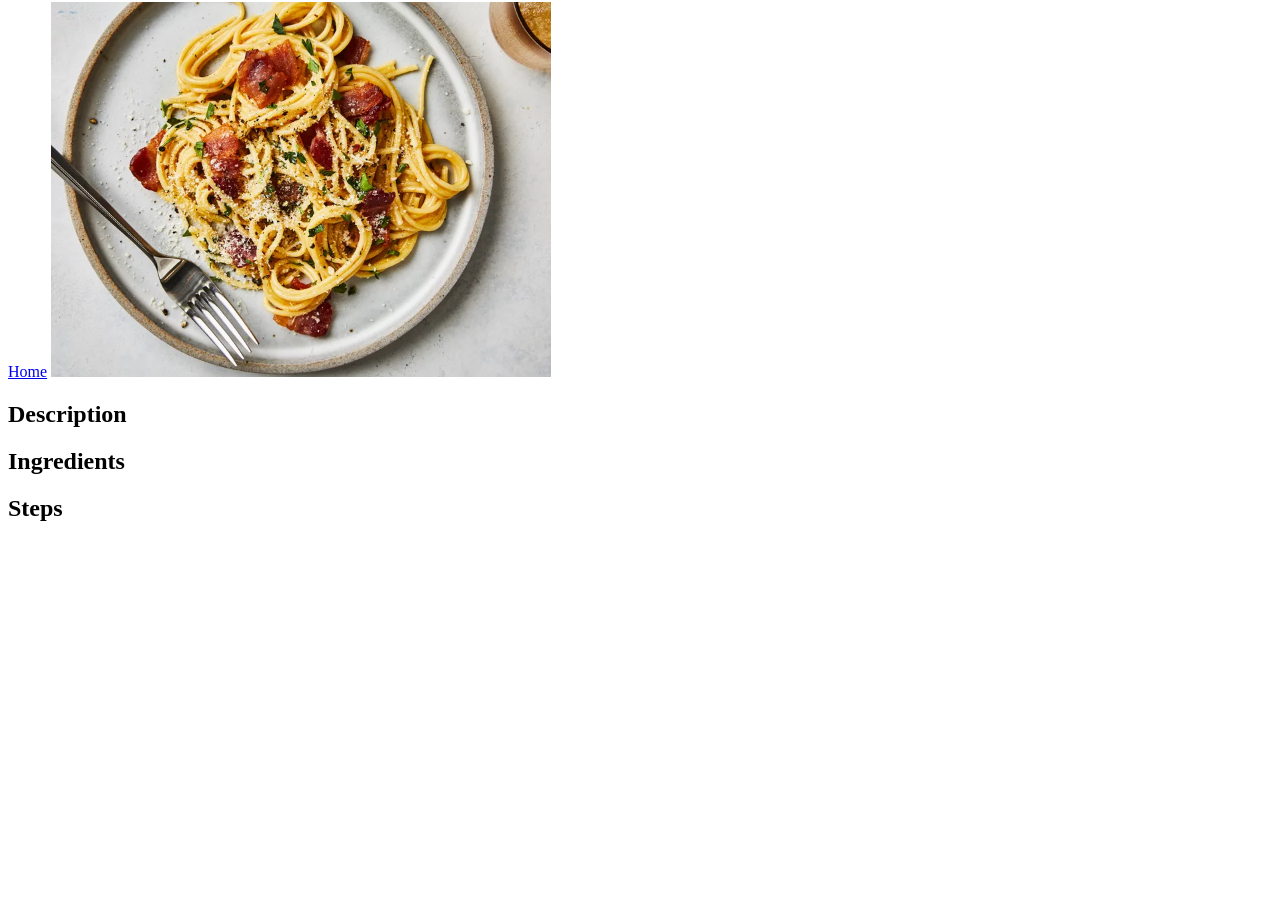
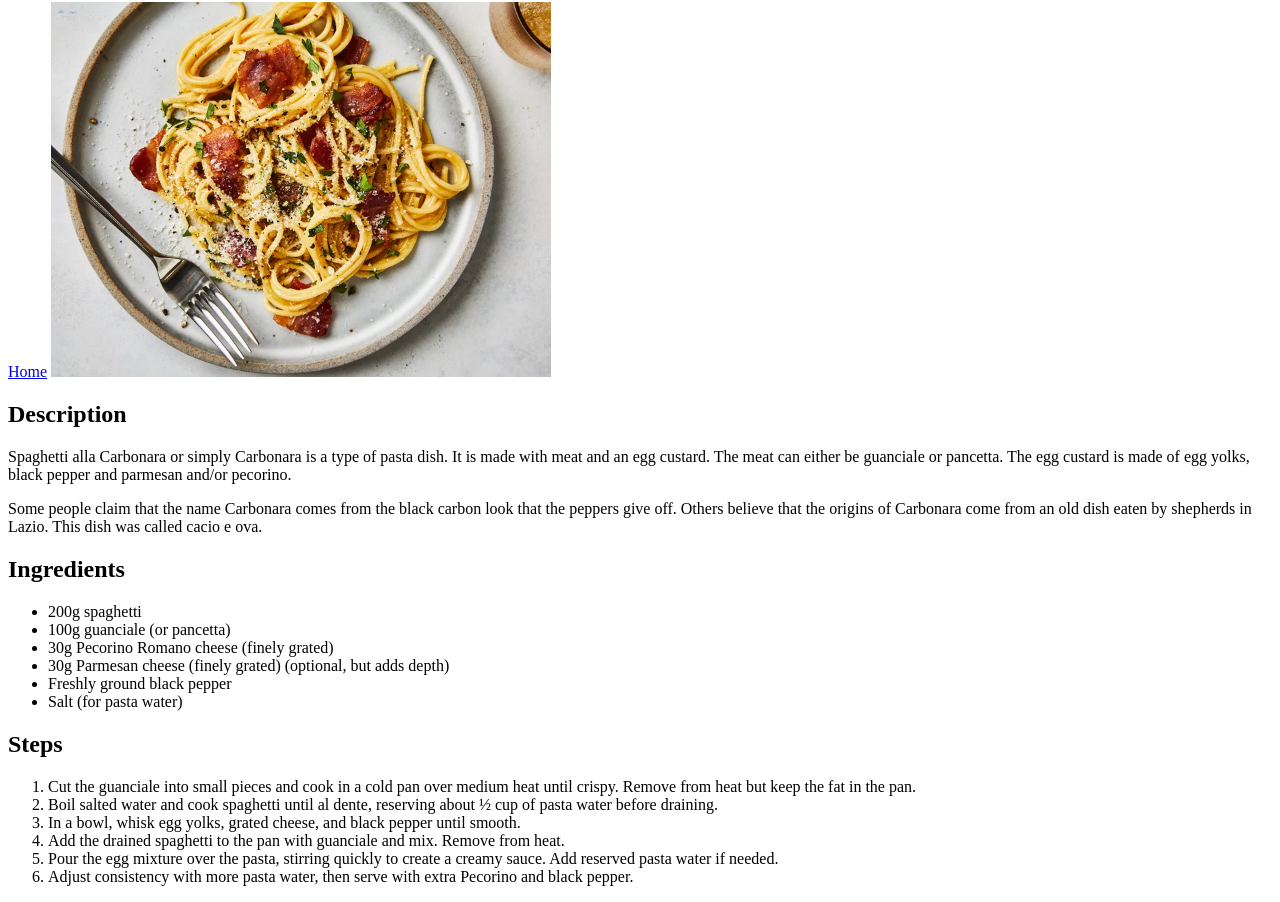
Before and after one commit to agatav13/odin-recipes, a plain HTML site: page recipes/carbonara.html in a window 1280 px wide. Shown: the part 78-980 px from the top of the page. Before the commit the page ends 800 px from the top, so only its background shows below. Drawn offline with Linux system fonts and the light colour scheme.

Commit message:
Add text to carbonara page

```diff
--- a/recipes/carbonara.html
+++ b/recipes/carbonara.html
@@ -8,11 +8,55 @@
   <body>
     <h1>Carbonara</h1>
     <a href="../index.html">Home</a>
-    <img src="../images/carbonara.webp" alt="Carbonara" width="500">
+    <img src="../images/carbonara.webp" alt="Carbonara" width="500" />
     <h2>Description</h2>
+    <p>
+      Spaghetti alla Carbonara or simply Carbonara is a type of pasta dish. It
+      is made with meat and an egg custard. The meat can either be guanciale or
+      pancetta. The egg custard is made of egg yolks, black pepper and parmesan
+      and/or pecorino.
+    </p>
+    <p>
+      Some people claim that the name Carbonara comes from the black carbon look
+      that the peppers give off. Others believe that the origins of Carbonara
+      come from an old dish eaten by shepherds in Lazio. This dish was called
+      cacio e ova.
+    </p>
     <h2>Ingredients</h2>
-    <ul></ul>
+    <ul>
+      <li>200g spaghetti</li>
+      <li>100g guanciale (or pancetta)</li>
+      <li>30g Pecorino Romano cheese (finely grated)</li>
+      <li>30g Parmesan cheese (finely grated) (optional, but adds depth)</li>
+      <li>Freshly ground black pepper</li>
+      <li>Salt (for pasta water)</li>
+    </ul>
     <h2>Steps</h2>
-    <ol></ol>
+    <ol>
+      <li>
+        Cut the guanciale into small pieces and cook in a cold pan over medium
+        heat until crispy. Remove from heat but keep the fat in the pan.
+      </li>
+      <li>
+        Boil salted water and cook spaghetti until al dente, reserving about ½
+        cup of pasta water before draining.
+      </li>
+      <li>
+        In a bowl, whisk egg yolks, grated cheese, and black pepper until
+        smooth.
+      </li>
+      <li>
+        Add the drained spaghetti to the pan with guanciale and mix. Remove from
+        heat.
+      </li>
+      <li>
+        Pour the egg mixture over the pasta, stirring quickly to create a creamy
+        sauce. Add reserved pasta water if needed.
+      </li>
+      <li>
+        Adjust consistency with more pasta water, then serve with extra Pecorino
+        and black pepper.
+      </li>
+    </ol>
   </body>
 </html>
```
